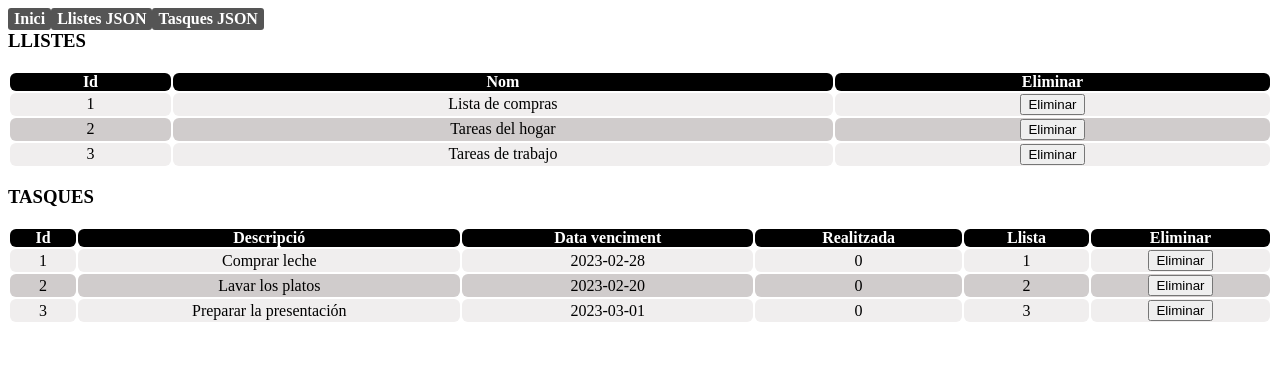
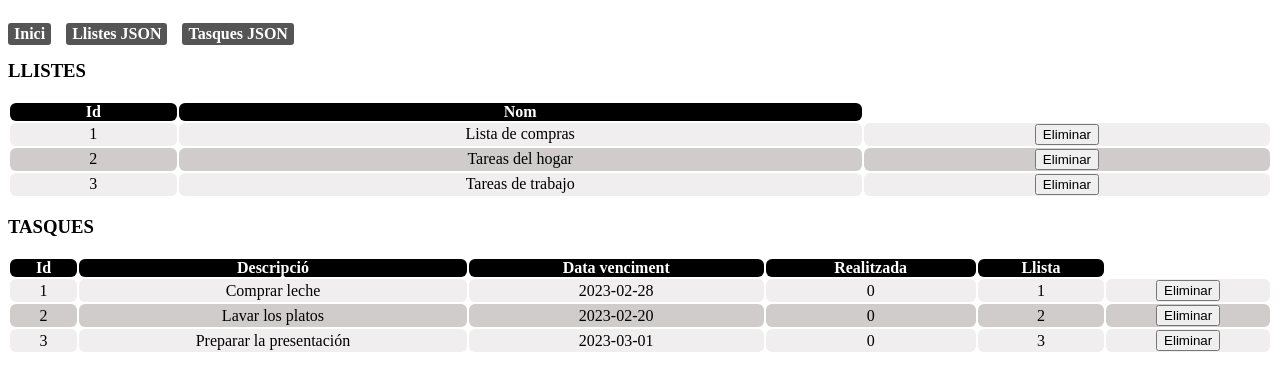
Before and after one commit to sergiocastillero/TareasApi, a PHP site: page /frmk/main/ in a window 1280 px wide. Shown: the top 391 px of the page. Run offline with PHP 8.4, Linux system fonts and the light colour scheme; data comes from the database, SQL or seed files in the repository; data that the repository does not hold is empty.

Commit message:
modificacion css header, y mejoras main

```diff
--- a/vista/header.php
+++ b/vista/header.php
@@ -16,7 +16,7 @@
         ul li a{
             display: block;
             padding: 2px 6px;
-            margin: 0px;
+            margin: 15px 15px 15px 0px;
             background-color: #555555;
             text-decoration: none;
             text-align: center;
--- a/vista/main_v.php
+++ b/vista/main_v.php
@@ -3,7 +3,6 @@
     <tr>
         <th>Id</th>
         <th>Nom</th>
-        <th>Eliminar</th>
     </tr>
 </table>
 <h3>TASQUES</h3>
@@ -14,8 +13,6 @@
         <th>Data venciment</th>
         <th>Realitzada</th>
         <th>Llista</th>
-        <th>Eliminar</th>
-
     </tr>
 </table>
 <script>
@@ -45,10 +42,12 @@
             var cell_eliminar = row.insertCell(5);
             var eliminar_btn = document.createElement("button");
             eliminar_btn.innerHTML = "Eliminar";
+            eliminar_btn.dataset.id = data[i].ID; // agregamos el id de la tarea al botón de eliminar
             eliminar_btn.addEventListener("click", function() {
-                var id = this.parentNode.parentNode.cells[0].textContent;
+                var id = this.dataset.id; // obtenemos el id de la tarea desde el botón de eliminar
                 eliminarTarea(id);
             });
+            cell_eliminar.appendChild(eliminar_btn);
             cell_eliminar.appendChild(eliminar_btn);
         }
     }
@@ -109,7 +108,7 @@
                 var fila = document.querySelector(`td:nth-child(1):contains('${id}')`).parentNode;
                 fila.parentNode.removeChild(fila);
             } else {
-                    console.error(`Error al eliminar listas ${id}: ${response.statusText}`);
+                console.error(`Error al eliminar lista ${id}: ${response.statusText}`);
             }
             })
             .catch(error => console.error(error));
```
Lines whose indentation alone changed are shown as unchanged.
